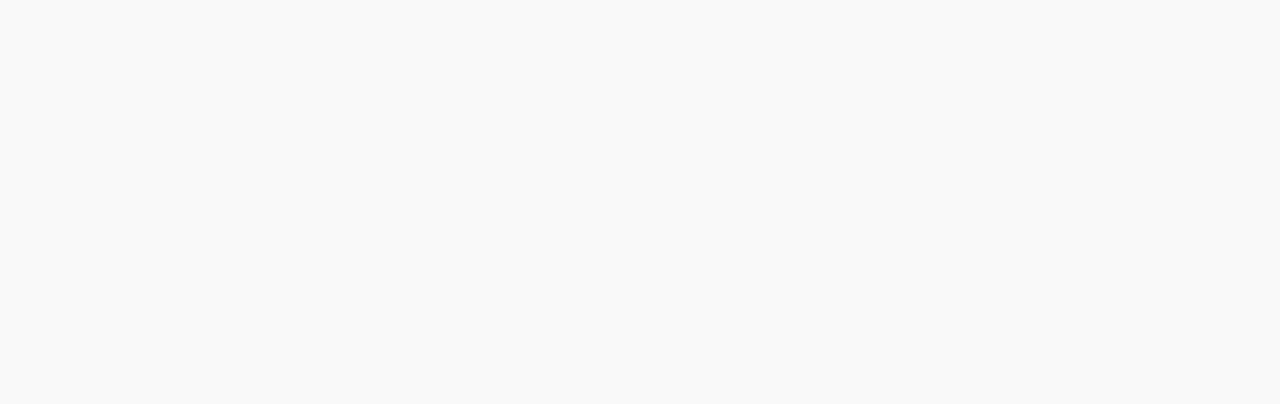
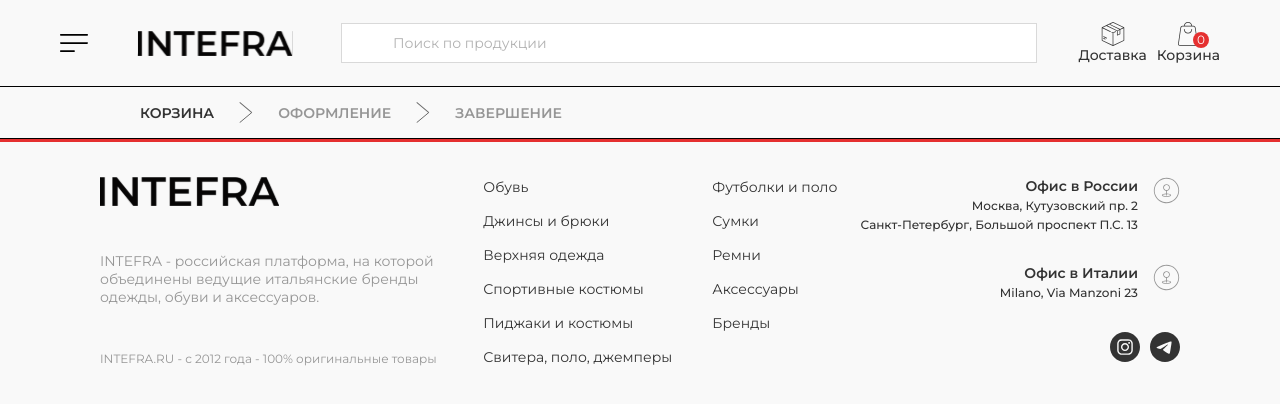
Before and after one commit to slumpthug/next-project, a Next.js app: page /basket in a window 1280 px wide. Shown: the top 404 px of the page. Built offline with nearby package versions, Linux system fonts and the light colour scheme.

Commit message:
added bottom header

```diff
--- /dev/null
+++ b/components/bottom-header/BottomHeader-style.module.css
@@ -0,0 +1,17 @@
+.container {
+    padding: 15px 140px;
+    display: flex;
+    align-items: center;
+    column-gap: 25px;
+    border-bottom: 1px solid #000000;
+}
+
+.container a {
+    font-weight: 600;
+    font-size: 14px;
+    color: #969696;
+}
+
+.container a:first-child {
+    color: #333333;
+}
--- /dev/null
+++ b/components/bottom-header/BottomHeader.jsx
@@ -0,0 +1,20 @@
+import React from 'react';
+import css from './BottomHeader-style.module.css';
+import Image from 'next/image';
+import arrow from '../../public/bottom-header/arrow-right.svg';
+
+const BottomHeader = () => {
+    return (
+        <div className={css.bottomHeader}>
+            <div className={css.container}>
+                <a href="#">КОРЗИНА</a>
+                <Image src={arrow} alt="arrow" />
+                <a href="#">ОФОРМЛЕНИЕ</a>
+                <Image src={arrow} alt="arrow" />
+                <a href="#">ЗАВЕРШЕНИЕ</a>
+            </div>
+        </div>
+    );
+};
+
+export default BottomHeader;
--- a/src/pages/basket.jsx
+++ b/src/pages/basket.jsx
@@ -1,9 +1,14 @@
 import React from 'react';
+import Header from '../../components/header/Header';
+import BottomHeader from '../../components/bottom-header/BottomHeader';
+import Footer from '../../components/footer/Footer';
 
 const basket = () => {
     return (
         <div>
-
+            <Header/>
+            <BottomHeader/>
+            <Footer/>
         </div>
     );
 };
```
Also changed, not shown: public/bottom-header/arrow-right.svg (added).
